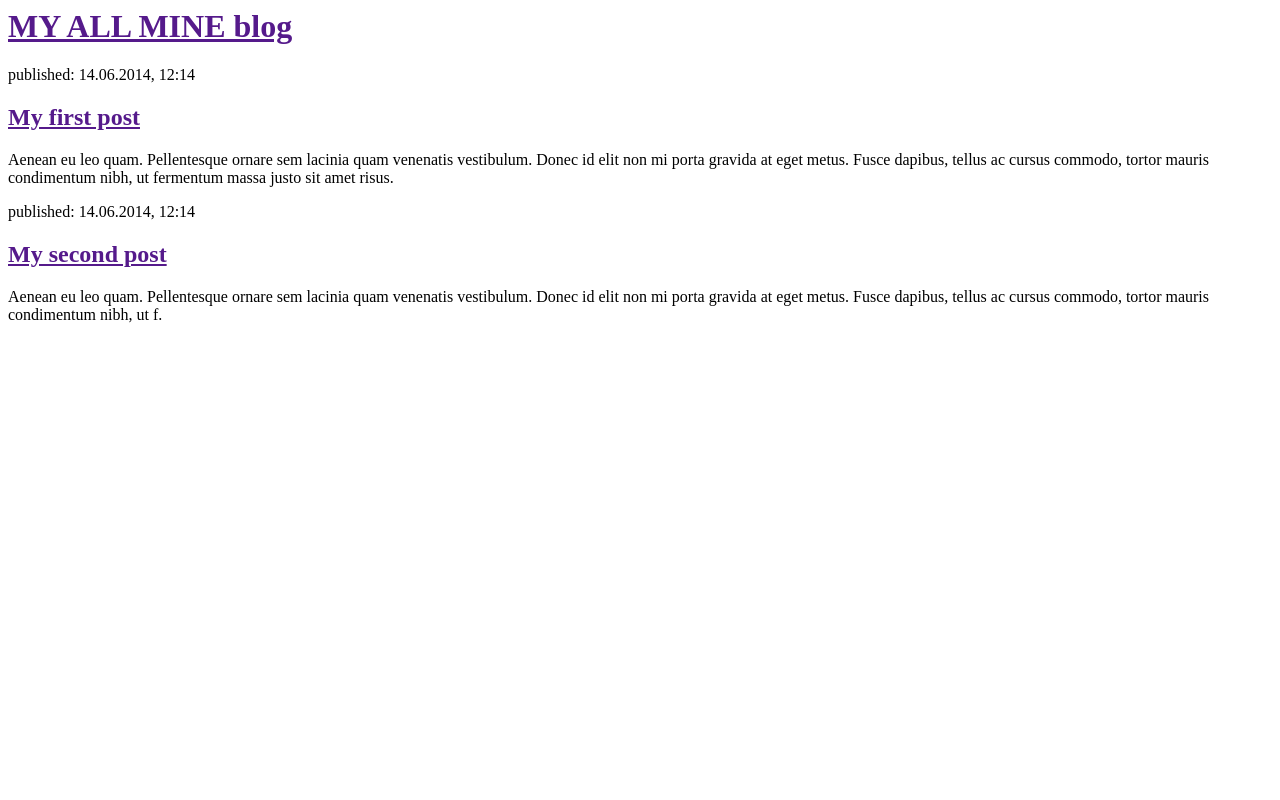
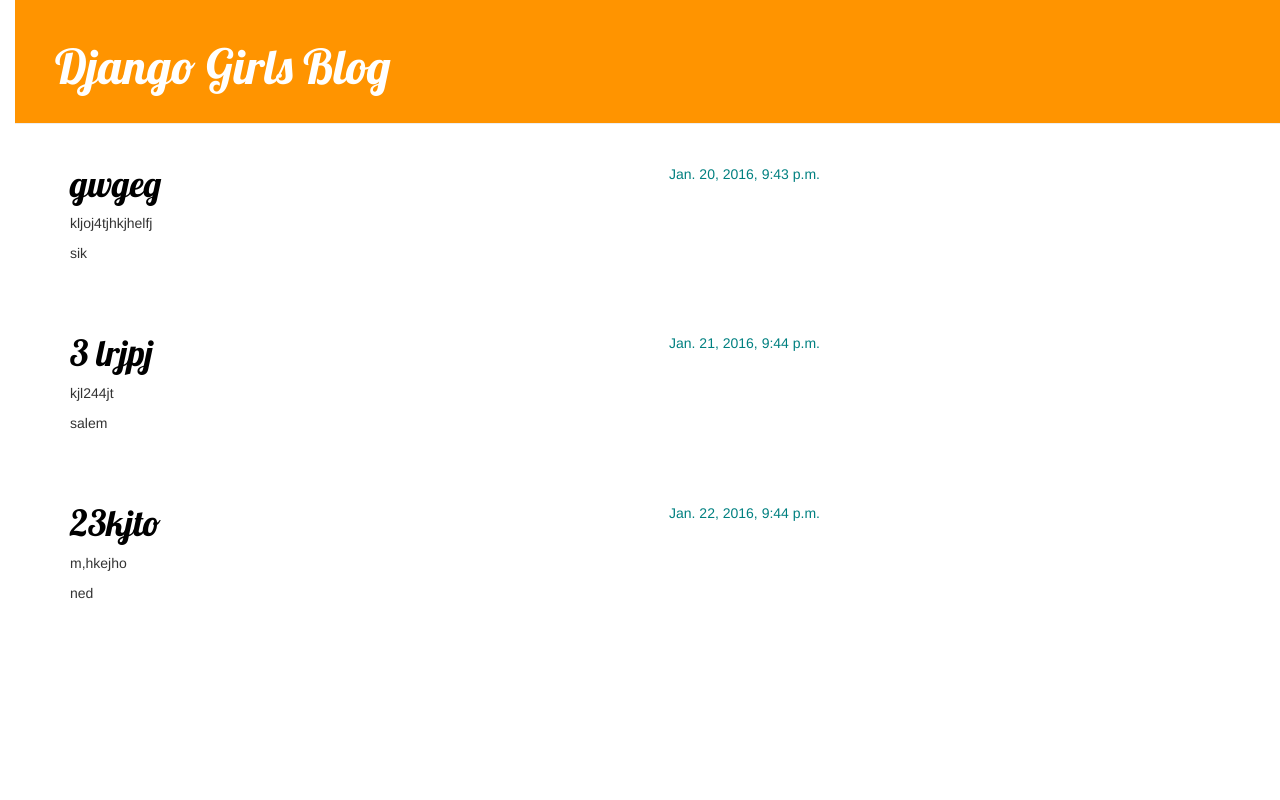
Before and after one commit to jchan698/my-first-blog, a Django app: page / in a window 1280 px wide. Run offline with Django 3.2, Linux system fonts and the light colour scheme; data comes from the database, SQL or seed files in the repository; both versions use the stored data as it was after the commit; some libraries are stand-ins or nearby versions.

Commit message:
Added view and template for detailed blog post as well as CSS for the site.

```diff
--- a/blog/models.py
+++ b/blog/models.py
@@ -1,18 +1,21 @@
 from django.db import models
 
+from django.db import models
 from django.utils import timezone
+
 
 class Post(models.Model):
     author = models.ForeignKey('auth.User')
     title = models.CharField(max_length=200)
-    text=models.TextField()
-    created_date=models.DateTimeField(default=timezone.now)
-    published_date=models.DateTimeField(blank=True,null=True)
+    text = models.TextField()
+    created_date = models.DateTimeField(
+            default=timezone.now)
+    published_date = models.DateTimeField(
+            blank=True, null=True)
 
-def publish(self):
-    self.published_date=timezone.now()
-    self.save()
+    def publish(self):
+        self.published_date = timezone.now()
+        self.save()
 
-def __str__(self):
-    return self.title
-# Create your models here.
+    def __str__(self):
+        return self.title
--- /dev/null
+++ b/blog/static/css/blog.css
@@ -0,0 +1,56 @@
+h1 a {
+    color: #FCA205;
+    font-family: 'Lobster';
+}
+
+body {
+    padding-left: 15px;
+}
+
+.page-header {
+    background-color: #ff9400;
+    margin-top: 0;
+    padding: 20px 20px 20px 40px;
+}
+
+.page-header h1, .page-header h1 a, .page-header h1 a:visited, .page-header h1 a:active {
+    color: #ffffff;
+    font-size: 36pt;
+    text-decoration: none;
+}
+
+.content {
+    margin-left: 40px;
+}
+
+h1, h2, h3, h4 {
+    font-family: 'Lobster', cursive;
+}
+
+.date {
+    float: right;
+    color: #008080;
+}
+
+.save {
+    float: right;
+}
+
+.post-form textarea, .post-form input {
+    width: 100%;
+}
+
+.top-menu, .top-menu:hover, .top-menu:visited {
+    color: #ffffff;
+    float: right;
+    font-size: 26pt;
+    margin-right: 20px;
+}
+
+.post {
+    margin-bottom: 70px;
+}
+
+.post h1 a, .post h1 a:visited {
+    color: #000000;
+}
--- /dev/null
+++ b/blog/templates/blog/base.html
@@ -0,0 +1,23 @@
+{% load staticfiles %}
+<html>
+    <head>
+        <title>Django Girls blog</title>
+        <link rel="stylesheet" href="//maxcdn.bootstrapcdn.com/bootstrap/3.2.0/css/bootstrap.min.css">
+        <link rel="stylesheet" href="//maxcdn.bootstrapcdn.com/bootstrap/3.2.0/css/bootstrap-theme.min.css">
+        <link href='//fonts.googleapis.com/css?family=Lobster&subset=latin,latin-ext' rel='stylesheet' type='text/css'>
+        <link rel="stylesheet" href="{% static 'css/blog.css' %}">
+    </head>
+  <body>
+    <div class="page-header">
+        <h1><a href="/">Django Girls Blog</a></h1>
+    </div>
+    <div class="content container">
+        <div class="row">
+            <div class="col-md-8">
+            {% block content %}
+            {% endblock %}
+            </div>
+        </div>
+    </div>
+</body>
+</html>
--- a/blog/templates/blog/post_list.html
+++ b/blog/templates/blog/post_list.html
@@ -1,22 +1,13 @@
-<html>
-    <head>
-        <title>MY ALL MINE blog</title>
-    </head>
-    <body>
-        <div>
-            <h1><a href="">MY ALL MINE blog</a></h1>
+{% extends 'blog/base.html' %}
+
+{% block content %}
+    {% for post in posts %}
+        <div class="post">
+            <div class="date">
+                {{ post.published_date }}
+            </div>
+            <h1><a href="{% url 'post_detail' pk=post.pk %}">{{ post.title }}</a></h1>
+            <p>{{ post.text|linebreaks }}</p>
         </div>
-
-        <div>
-            <p>published: 14.06.2014, 12:14</p>
-            <h2><a href="">My first post</a></h2>
-            <p>Aenean eu leo quam. Pellentesque ornare sem lacinia quam venenatis vestibulum. Donec id elit non mi porta gravida at eget metus. Fusce dapibus, tellus ac cursus commodo, tortor mauris condimentum nibh, ut fermentum massa justo sit amet risus.</p>
-        </div>
-
-        <div>
-            <p>published: 14.06.2014, 12:14</p>
-            <h2><a href="">My second post</a></h2>
-            <p>Aenean eu leo quam. Pellentesque ornare sem lacinia quam venenatis vestibulum. Donec id elit non mi porta gravida at eget metus. Fusce dapibus, tellus ac cursus commodo, tortor mauris condimentum nibh, ut f.</p>
-        </div>
-    </body>
-</html>
+    {% endfor %}
+{% endblock content %}
--- a/blog/urls.py
+++ b/blog/urls.py
@@ -4,4 +4,6 @@
 
 urlpatterns = [
     url(r'^$', views.post_list, name='post_list'),
+    url(r'^post/(?P<pk>[0-9]+)/$',views.post_detail,name='post_detail'),
+
 ]
--- a/blog/views.py
+++ b/blog/views.py
@@ -1,5 +1,11 @@
-from django.shortcuts import render
+from django.shortcuts import render, get_object_or_404
+from django.utils import timezone
+from .models import Post
 
-# Create your views here.
 def post_list(request):
-    return render(request, 'blog/post_list.html', {})
+    posts = Post.objects.filter(published_date__lte=timezone.now()).order_by('published_date')
+    return render(request, 'blog/post_list.html', {'posts': posts})
+
+def post_detail(request, pk):
+    post = get_object_or_404(Post, pk=pk)
+    return render(request, 'blog/post_detail.html',{'post':post})
```
Also changed, not shown: blog/static/css/blog.css.txt (added, +8 -0 lines), blog/templates/blog/post_detail.html (added, +13 -0 lines), db.sqlite3.
